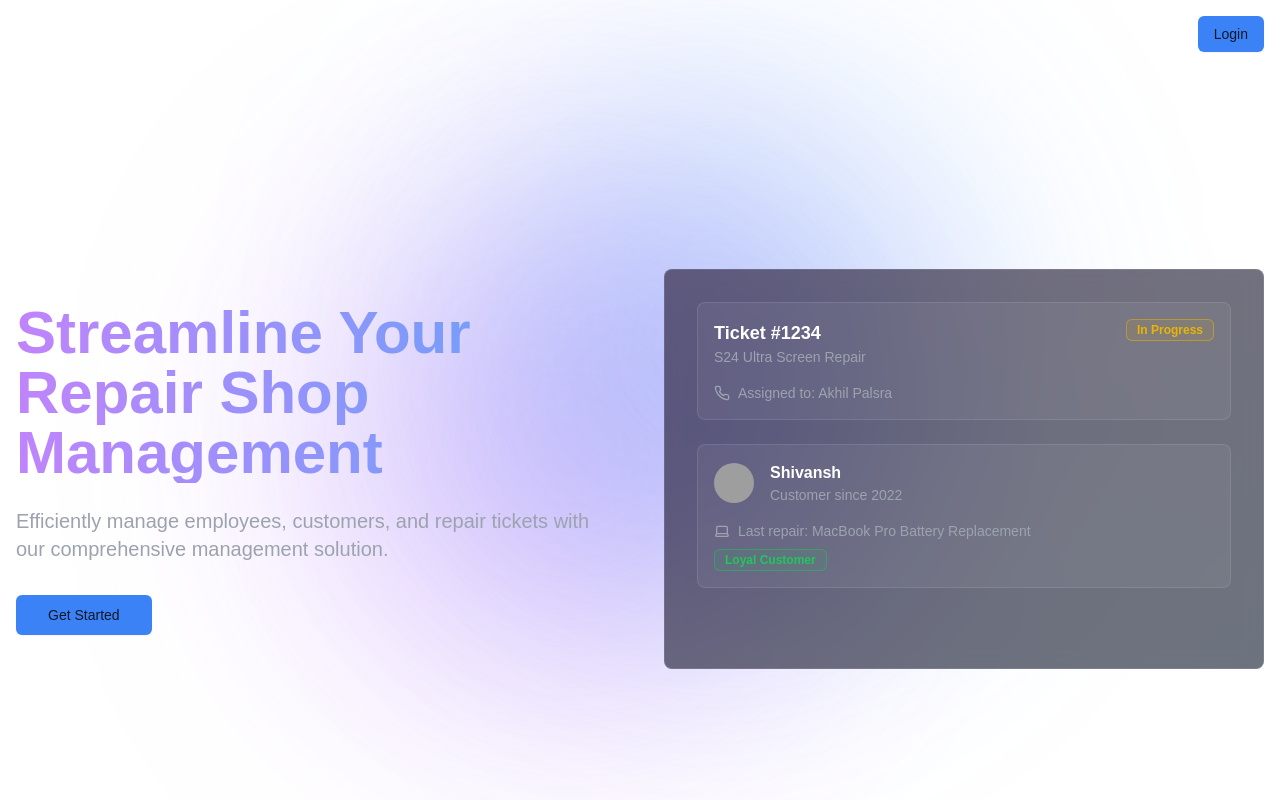
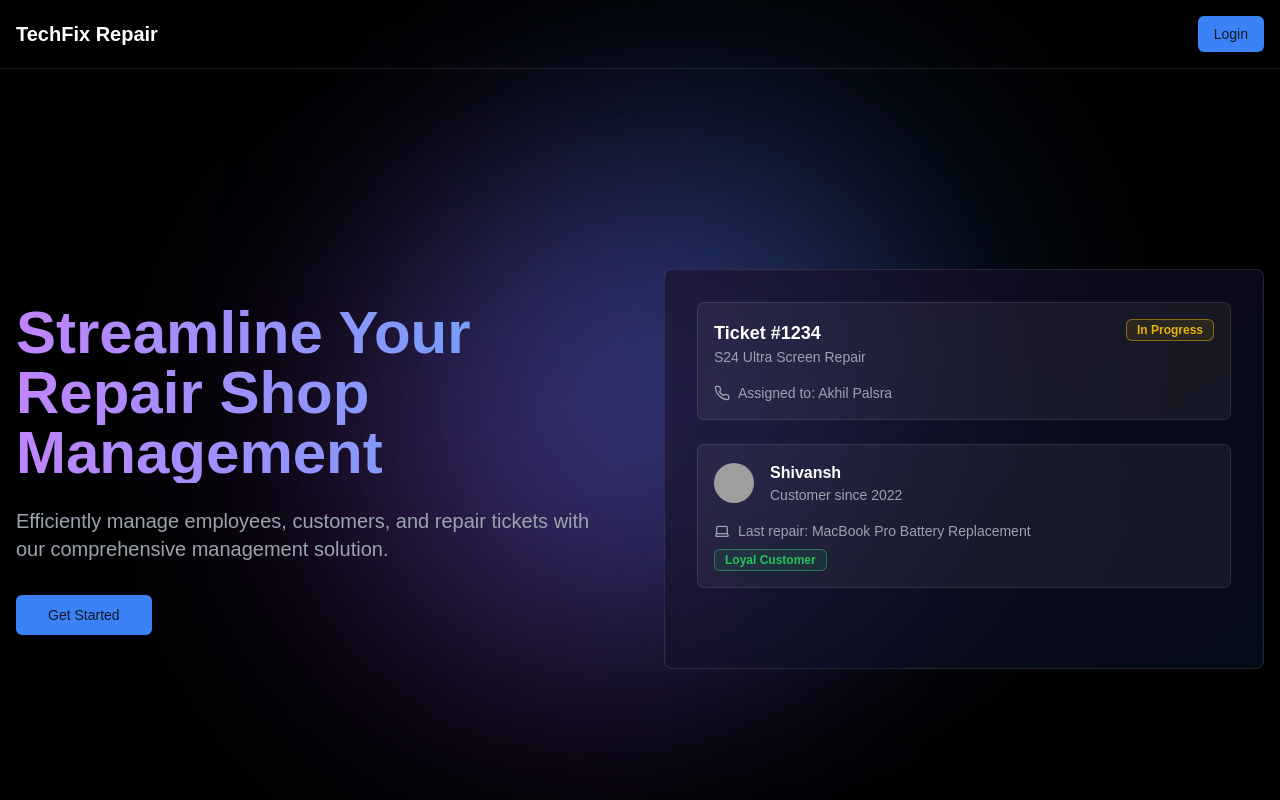
Before and after one commit to akhil683/TechFix-Shop, a Next.js app: page / in a window 1280 px wide. Shown: the top 800 px of the page. Built offline with nearby package versions, Linux system fonts and the light colour scheme; grey boxes are pictures that could not be loaded.

Commit message:
feat: black bg & metadata

```diff
--- a/src/app/layout.tsx
+++ b/src/app/layout.tsx
@@ -17,7 +17,7 @@ const geistMono = localFont({
 
 export const metadata: Metadata = {
   title: "TechFix Repair",
-  description: "Generated by create next app",
+  description: "TechFix Repair is a web application designed to help repair shops efficiently manage their employees and customers. With robust authentication, authorization, and data management features, this project provides a seamless user experience for both managers and employees.",
 };
 
 export default function RootLayout({
@@ -28,7 +28,7 @@ export default function RootLayout({
   return (
     <html lang="en" suppressHydrationWarning>
       <body
-        className={`${geistSans.variable} ${geistMono.variable} antialiased`}
+        className={`${geistSans.variable} ${geistMono.variable} antialiased bg-black`}
       >
         <ThemeProvider
           attribute="class"
```
